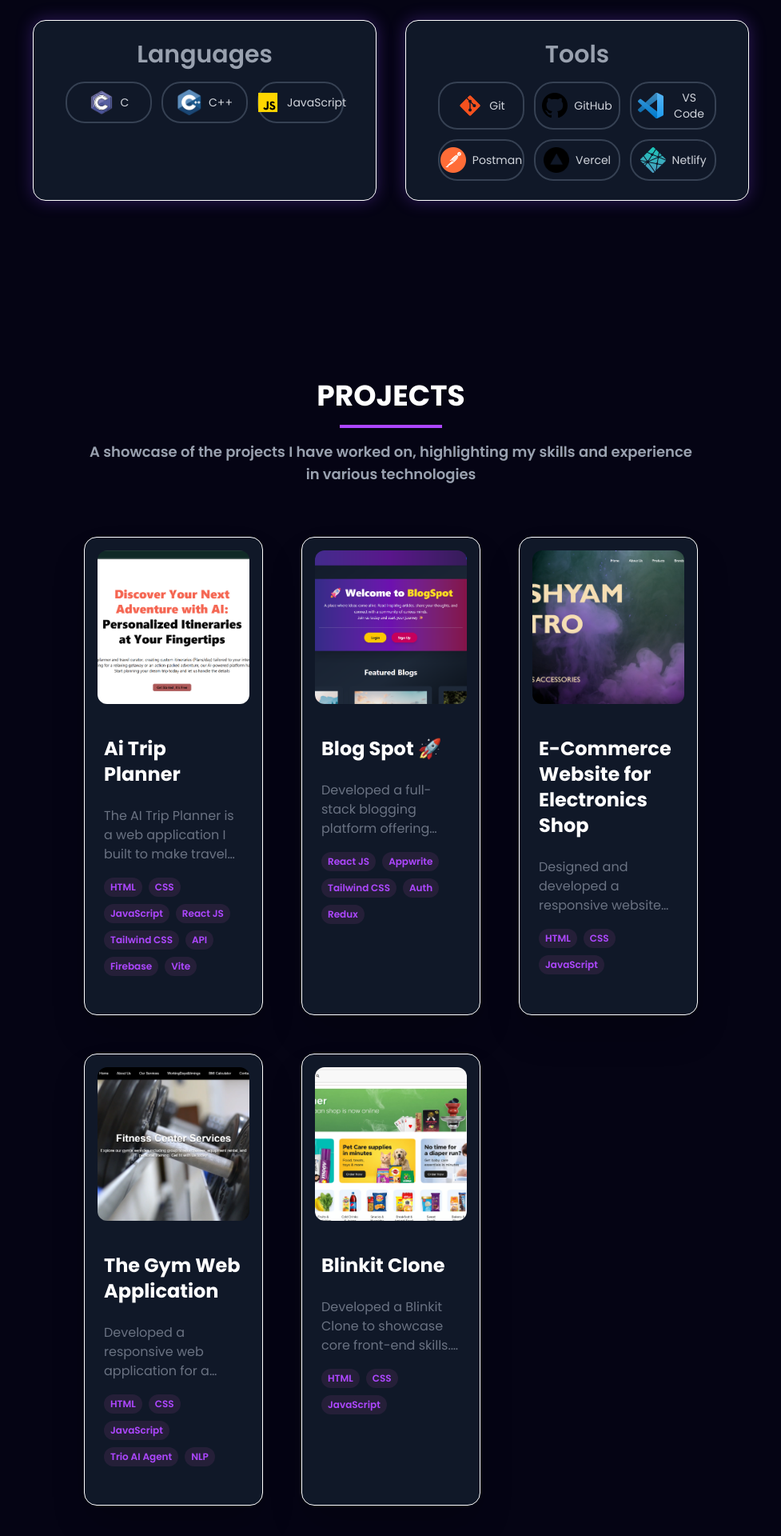
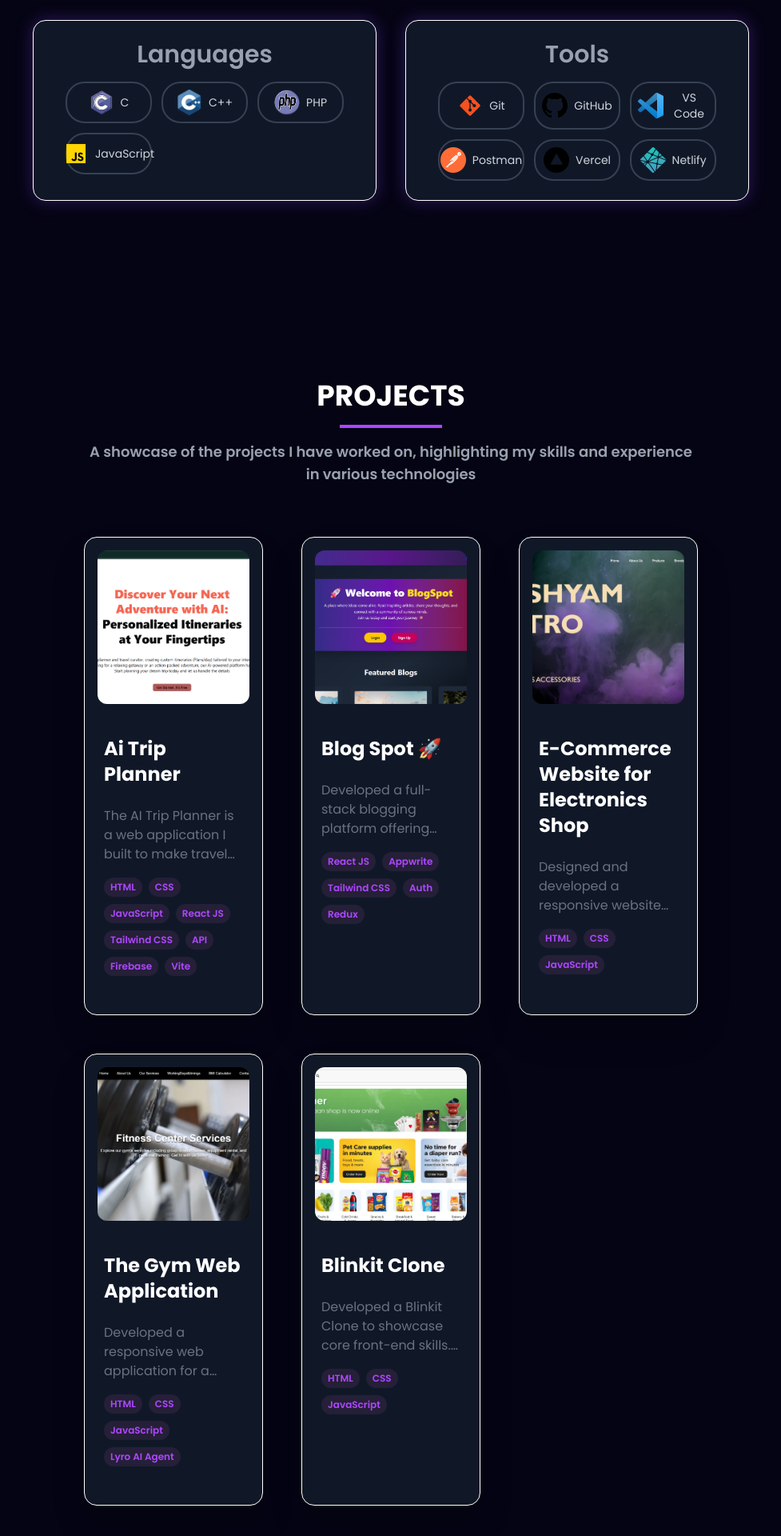
Before and after one commit to PremYadav10/Protfolio-Web, a React (Vite) app: page / in a window 1280 px wide. Shown: the part 1348-3268 px from the top of the page at 80% size, without its empty margins (151-1128 px from the left). Built offline with nearby package versions, Linux system fonts and the light colour scheme.

Commit message:
Language Update

```diff
--- a/src/constants.js
+++ b/src/constants.js
@@ -25,7 +25,7 @@ import netlifyLogo from './assets/tech_logo/netlify.png';
 import vercelLogo from './assets/tech_logo/vercel.png';
 import postgreLogo from './assets/tech_logo/postgre.png';
 import appwriteLogo from './assets/tech_logo/appwritelogo.png'
-
+import PHPLogo from './assets/tech_logo/PHPLOGO.png'
 // Education Section Logo's
 import mpboardLogo from './assets/education_logo/MPBoardLogo.png'
 import sirtLogo from './assets/education_logo/SIRT LOGO.png'
@@ -74,6 +74,7 @@ export const SkillsInfo = [
     skills: [
       { name: 'C', logo: cLogo },
       { name: 'C++', logo: cppLogo },
+      { name: 'PHP', logo: PHPLogo },
       // { name: 'Java', logo: javaLogo },
       // { name: 'Python', logo: pythonLogo },
       // { name: 'C-Sharp', logo: csharpLogo },
@@ -161,9 +162,9 @@ export const projects = [
       id: 3,
       title: "The Gym Web Application",
       description:
-      "Developed a responsive web application for a gym, providing members with a modern and interactive user experience.The site features a dynamic interface for viewing and booking class schedules, detailed trainer profiles, and a dedicated section for managing membership details. A key feature is the chatbot-enabled user support, powered by NLP and a TrIo AI-agent, which offers instant assistance for common queries.",
+      "Developed a responsive web application for a gym, providing members with a modern and interactive user experience.The site features a dynamic interface for viewing and booking class schedules, detailed trainer profiles, and a dedicated section for managing membership details. A key feature is the chatbot-enabled user support, powered by NLP and a Lyro AI-agent, which offers instant assistance for common queries.",
       image: theGYMLogo,
-      tags: ["HTML", "CSS", "JavaScript","Trio AI Agent","NLP"],
+      tags: ["HTML", "CSS", "JavaScript","Lyro AI Agent"],
       github: "https://github.com/PremYadav10/The-GYM",
       webapp: "https://premyadav10.github.io/The-GYM/",
     },
```
Also changed, not shown: src/assets/tech_logo/PHPLOGO.png (added).
